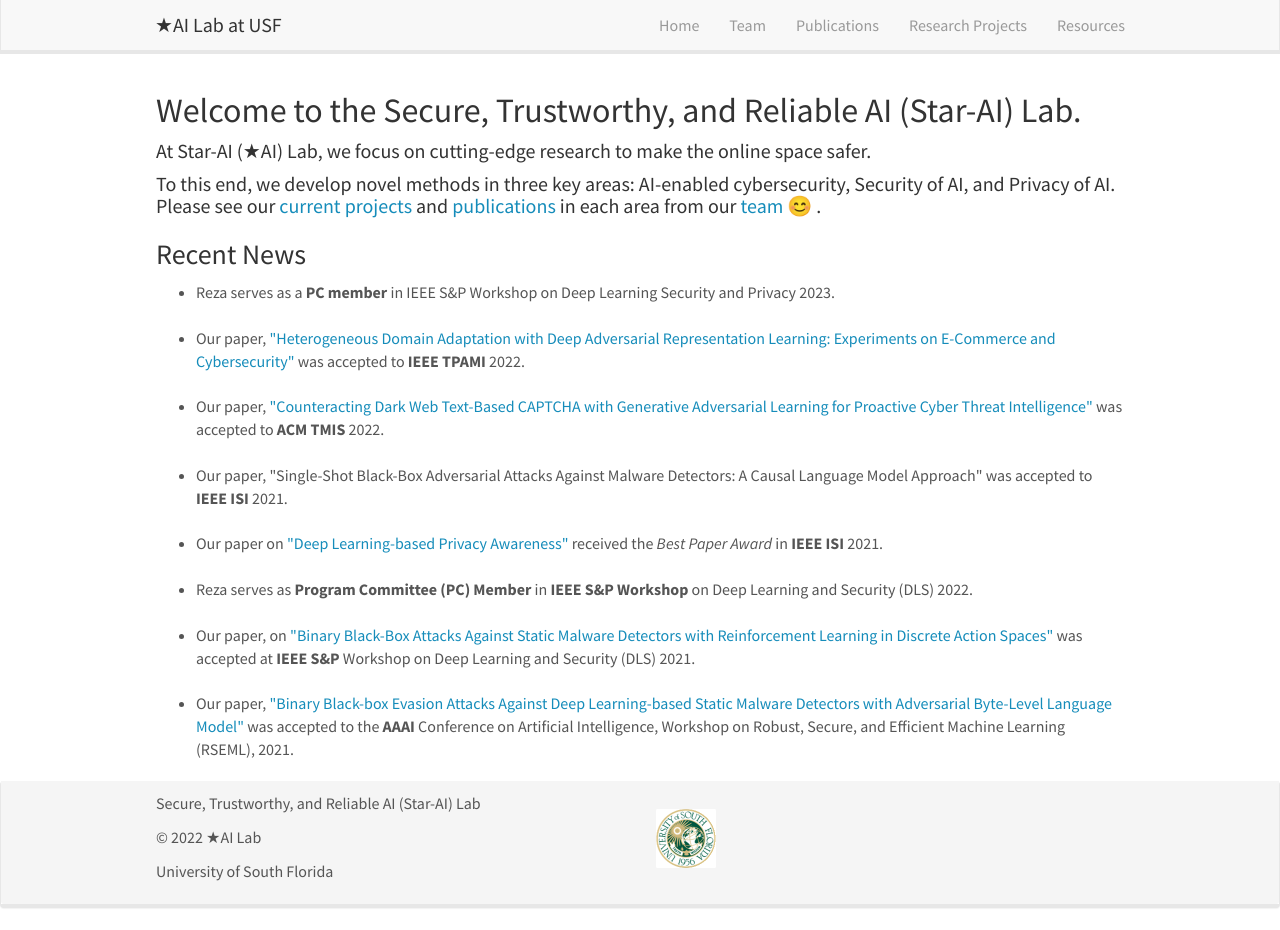
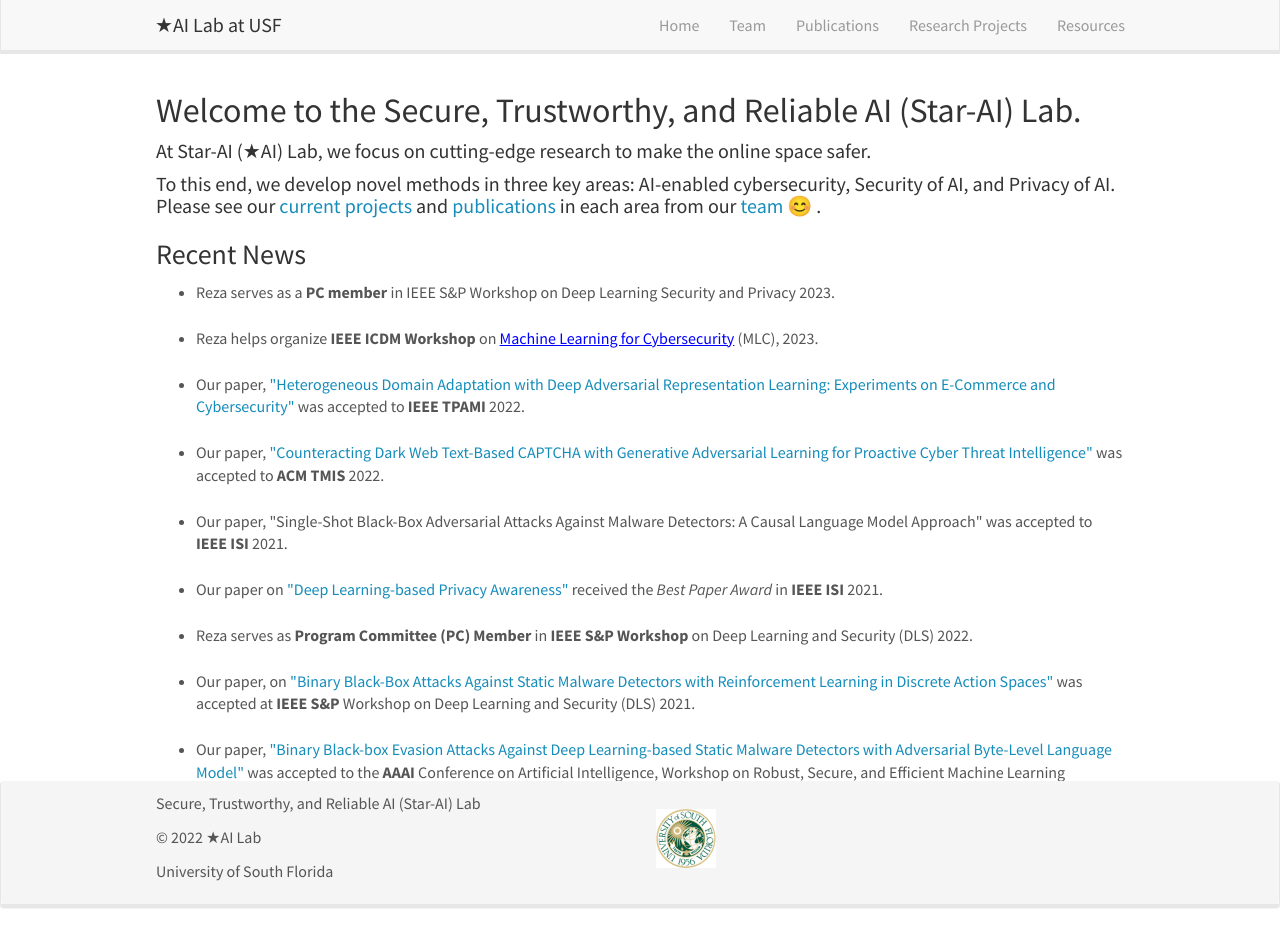
Before and after one commit to star-ailab/star-ailab.github.io, a Jekyll site: the page built from _pages/home.md, in a window 1280 px wide and 930 px high. Built offline with Jekyll 4.4.1, drawn with Linux system fonts in a browser that asks for light colours; nearby versions of some CDN libraries.

Commit message:
Update home.md

```diff
--- a/_pages/home.md
+++ b/_pages/home.md
@@ -15,6 +15,8 @@
 <div markdown="0" class="wrapper" style="border-bottom: 1px solid $black <!--$grey-color-->; border:4px; height:500px; overflow:auto;">
 	<ul class="awards" style="margin-bottom: -5px">
 		<li>Reza serves as a <b>PC member</b> in IEEE S&P Workshop on Deep Learning Security and Privacy 2023.</li>
+		<br>
+		<li>Reza helps organize <b>IEEE ICDM Workshop</b> on <a style="color:blue;text-decoration-line: underline;" href="https://ml4cyber.github.io/23/"> Machine Learning for Cybersecurity</a> (MLC), 2023. </li>
 		<br>
 		<li>Our paper, <a href="https://ieeexplore.ieee.org/document/9744510"> "Heterogeneous Domain Adaptation with Deep Adversarial Representation Learning: Experiments on E-Commerce and Cybersecurity"</a> was accepted to <b>IEEE TPAMI</b> 2022.</li>
 		<br>
```
